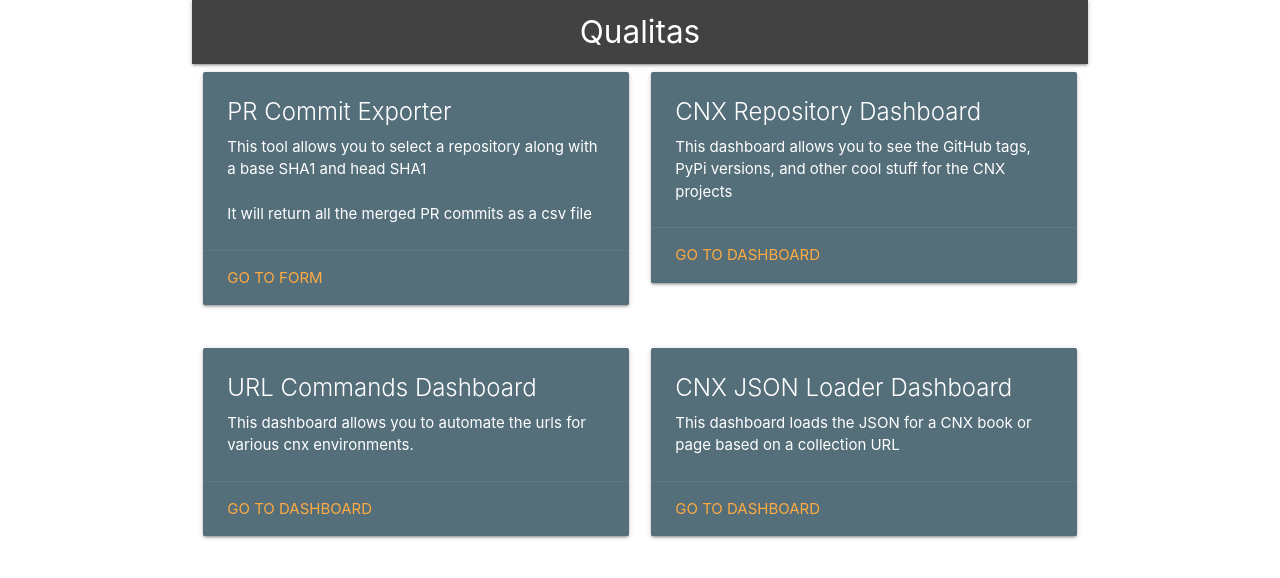
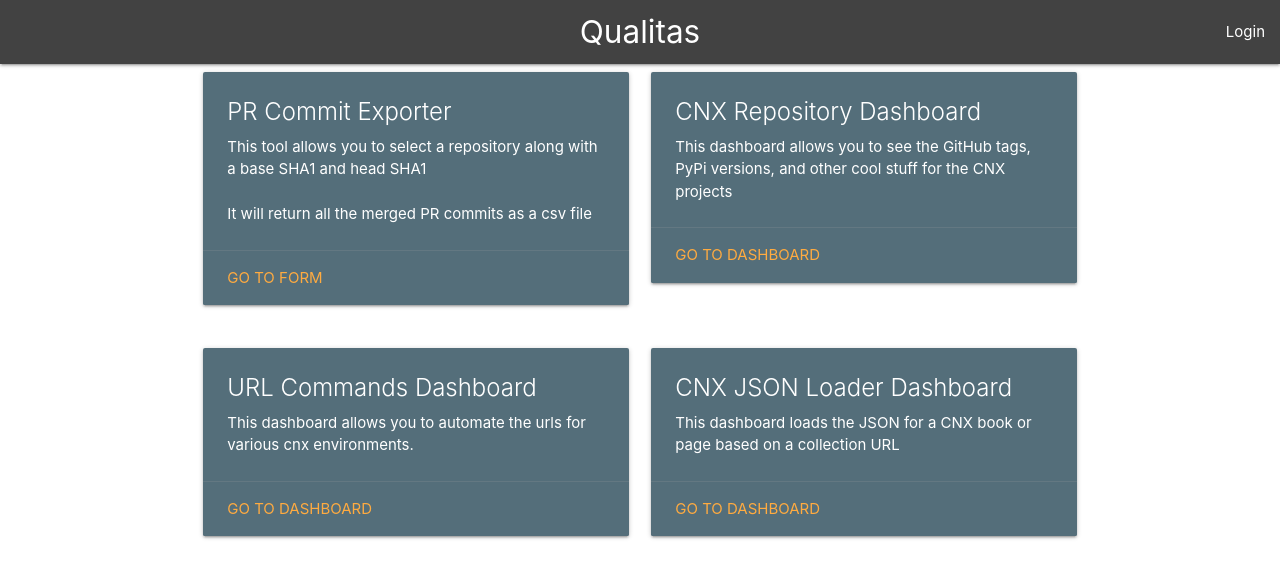
Before and after one commit to openstax/qualitas-server, a Flask app: page / in a window 1280 px wide. Shown: the top 578 px of the page. Run offline with Flask 2, Linux system fonts and the light colour scheme; parts of the project's set-up code (start-up, migrations or seed data) failed here and were passed over; some libraries are stand-ins or nearby versions.

Commit message:
updated debug form, model, and view ... still WIP

```diff
--- a/qualitas/auth/forms.py
+++ b/qualitas/auth/forms.py
@@ -6,7 +6,7 @@ from qualitas.auth.models import User
 
 
 class LoginForm(FlaskForm):
-    user_id = StringField('User ID', validators=[InputRequired()])
+    username = StringField('Username', validators=[InputRequired()])
 
-    def validate_user_id(self, field):
+    def validate_username(self, field):
         self.user = User.gh_load(field.data)
--- a/qualitas/auth/views.py
+++ b/qualitas/auth/views.py
@@ -9,6 +9,7 @@ from ..core import db
 
 auth = Blueprint('auth',
                  __name__,
+                 url_prefix='/auth',
                  template_folder='../templates/auth')
 
 
@@ -19,9 +20,9 @@ def login():
 
         if form.validate_on_submit():
 
-            # utils.login_user(form.user, False)
+            utils.login_user(form.user, False)
             # db.session.commit()
 
             return redirect(url_for('home.index'))
 
-        return render_template('login.html')
+        return render_template('login.html', form=form)
--- a/qualitas/templates/includes/nav.html
+++ b/qualitas/templates/includes/nav.html
@@ -1,9 +1,10 @@
-<div class="container">
   <nav class="navbar">
     <div class="nav-wrapper grey darken-3">
-      <a href="#!" class="brand-logo center hide-on-small-only">Qualitas</a>
-      <ul id="nav-mobile" class="left">
+      <a href="{{ url_for('home.index') }}" class="brand-logo center hide-on-small-only">Qualitas</a>
+{#      <ul id="nav-mobile" class="left">#}
+{#      </ul>#}
+      <ul id="nav-mobile" class="right">
+        <li><a href="{{ url_for('auth.login') }}">Login</a></li>
       </ul>
     </div>
   </nav>
-</div>
```
Also changed, not shown: qualitas/auth/models.py (+7 -4 lines), qualitas/templates/auth/login.html (+19 -6 lines).
